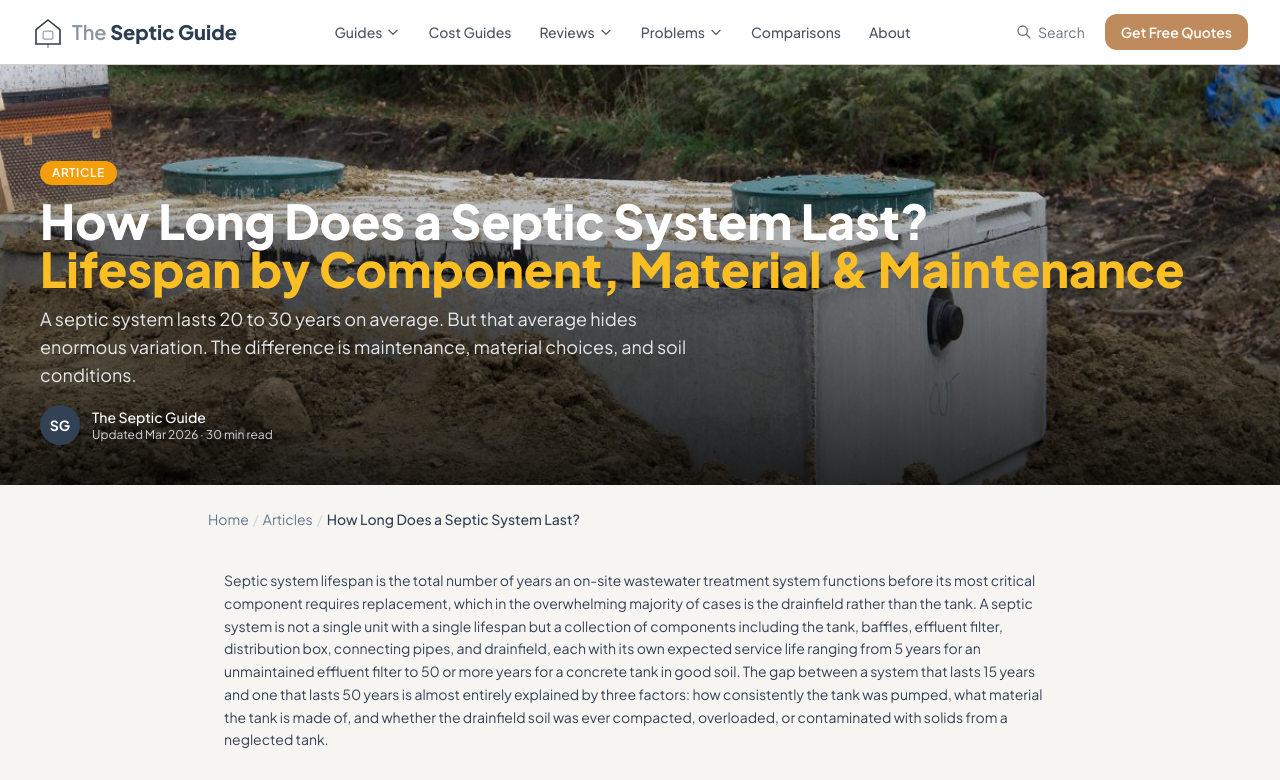
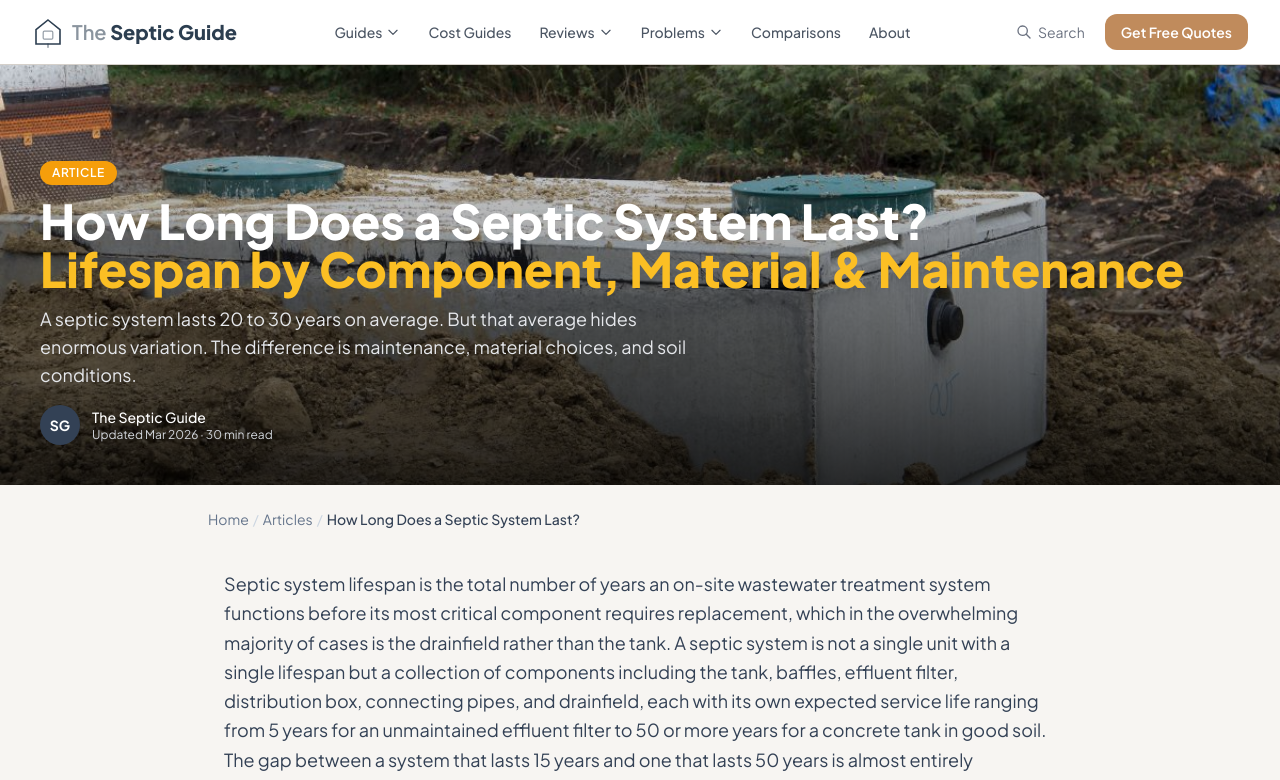
Before and after one commit to thebasementguide2026/theseptic.guide-, a Next.js app: page /articles/how-long-does-a-septic-system-last in a window 1280 px wide. Shown: the top 780 px of the page. Built offline with nearby package versions, Linux system fonts and the light colour scheme.

Commit message:
Match first paragraph text size to second and third paragraphs on how-long-does-a-septic-system-last

```diff
--- a/app/articles/how-long-does-a-septic-system-last/page.tsx
+++ b/app/articles/how-long-does-a-septic-system-last/page.tsx
@@ -93,7 +93,7 @@ export default function HowLongSepticSystemLastPage() {
       <Breadcrumbs items={[{ label: 'Articles', href: '/articles' }, { label: 'How Long Does a Septic System Last?' }]} />
 
         <article className="max-w-4xl mx-auto px-4 sm:px-6 lg:px-8 py-10">
-        <p className="text-slate-700 leading-relaxed mb-8 text-sm">Septic system lifespan is the total number of years an on-site wastewater treatment system functions before its most critical component requires replacement, which in the overwhelming majority of cases is the drainfield rather than the tank. A septic system is not a single unit with a single lifespan but a collection of components including the tank, baffles, effluent filter, distribution box, connecting pipes, and drainfield, each with its own expected service life ranging from 5 years for an unmaintained effluent filter to 50 or more years for a concrete tank in good soil. The gap between a system that lasts 15 years and one that lasts 50 years is almost entirely explained by three factors: how consistently the tank was pumped, what material the tank is made of, and whether the drainfield soil was ever compacted, overloaded, or contaminated with solids from a neglected tank.</p>
+        <p className="text-lg text-slate-700 mb-6 leading-relaxed">Septic system lifespan is the total number of years an on-site wastewater treatment system functions before its most critical component requires replacement, which in the overwhelming majority of cases is the drainfield rather than the tank. A septic system is not a single unit with a single lifespan but a collection of components including the tank, baffles, effluent filter, distribution box, connecting pipes, and drainfield, each with its own expected service life ranging from 5 years for an unmaintained effluent filter to 50 or more years for a concrete tank in good soil. The gap between a system that lasts 15 years and one that lasts 50 years is almost entirely explained by three factors: how consistently the tank was pumped, what material the tank is made of, and whether the drainfield soil was ever compacted, overloaded, or contaminated with solids from a neglected tank.</p>
         <p className="text-lg text-slate-700 mb-6 leading-relaxed">A septic system lasts 20 to 30 years on average. But that average hides enormous variation. A well-maintained concrete tank with a properly sized drainfield in good soil can last 40 to 50 years. A neglected steel tank with a clogged drainfield can fail in under 15. The difference is not luck. It is maintenance, material choices, and soil conditions, all of which are within your control or at least knowable before you buy a home.</p>
         <p className="text-lg text-slate-700 mb-10 leading-relaxed">This guide breaks down lifespan by every individual component, every tank material, and every maintenance level so you can estimate how many years your system has left and what to do about it. If you are new to septic systems, start with our <Link href="/articles/complete-septic-guide" className="text-amber-700 underline hover:text-amber-900">complete guide to how septic systems work</Link>.</p>
 
```
